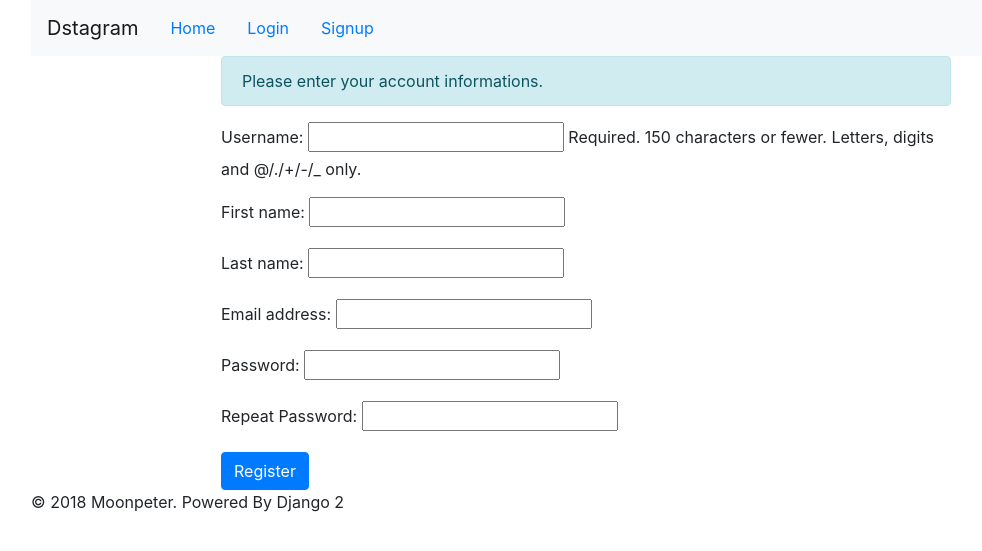
After one commit to moonpeter/ch05_dstagram, a Django app: page /accounts/register/ in a window 1280 px wide. The commit adds this page. Shown: the top 551 px of the page, without its empty margins (54-1036 px from the left). Run offline with Django 3.2, Linux system fonts and the light colour scheme; some libraries are stand-ins or nearby versions.

Commit message:
register.html, register_done.html 작성 및 base.html에 연결

```diff
--- a/accounts/forms.py
+++ b/accounts/forms.py
@@ -1,5 +1,5 @@
 from django.contrib.auth.models import User
-from django.forms import forms
+from django import forms
 
 
 class RegisterForm(forms.ModelForm):
--- /dev/null
+++ b/accounts/templates/registration/register.html
@@ -0,0 +1,18 @@
+{% extends 'base.html' %}
+
+{% block title %}- Registration{% endblock %}
+
+{% block content %}
+<div class="row">
+    <div class="col-md-2"></div>
+    <div class="col-md-8 panel panel-default">
+        <div class="alert alert-info">Please enter your account informations.</div>
+        <form action="" method="POST">
+            {{form.as_p}}
+            {% csrf_token %}
+            <input type="submit" class="btn btn-primary" value="Register">
+        </form>
+    </div>
+    <div class="col-md-2"></div>
+</div>
+{% endblock %}
--- a/accounts/urls.py
+++ b/accounts/urls.py
@@ -1,8 +1,10 @@
 from django.urls import path
 from django.contrib.auth import views as auth_view
 
+from accounts.views import register
 
 urlpatterns = [
     path('login/', auth_view.LoginView.as_view(), name='login'),
     path('logout/', auth_view.LogoutView.as_view(template_name='registration/logout.html'), name='logout'),
+    path('register/', register, name='register'),
 ]
--- a/accounts/views.py
+++ b/accounts/views.py
@@ -9,10 +9,10 @@ def register(request):
         user_form = RegisterForm(request.POST)
         if user_form.is_valid():
             new_user = user_form.save(commit=False)
-            new_user.set_password(user_form.claened_data['password'])
+            new_user.set_password(user_form.cleaned_data['password'])
             new_user.save()
-            return render(request, 'registration/register_done.html', {'new_user':new_user})
-        else:
-            user_form = RegisterForm()
+            return render(request, 'registration/register_done.html', {'new_user': new_user})
+    else:
+        user_form = RegisterForm()
 
-        return render(request, 'registration/register.html', {'form':user_form})
+    return render(request, 'registration/register.html', {'form': user_form})
--- a/templates/base.html
+++ b/templates/base.html
@@ -27,7 +27,7 @@
                 <li class="nav-item"><a href="{% url 'logout' %}" class="nav-link">Logout</a></li>
                 {% else %}
                 <li class="nav-item"><a href="{% url 'login' %}" class="nav-link">Login</a></li>
-                <li class="nav-item"><a href="#" class="nav-link">Signup</a></li>
+                <li class="nav-item"><a href="{% url 'register' %}" class="nav-link">Signup</a></li>
                 {% endif %}
             </ul>
         </nav>
```
Also changed, not shown: accounts/templates/registration/register_done.html (added, +14 -0 lines), db.sqlite3.
